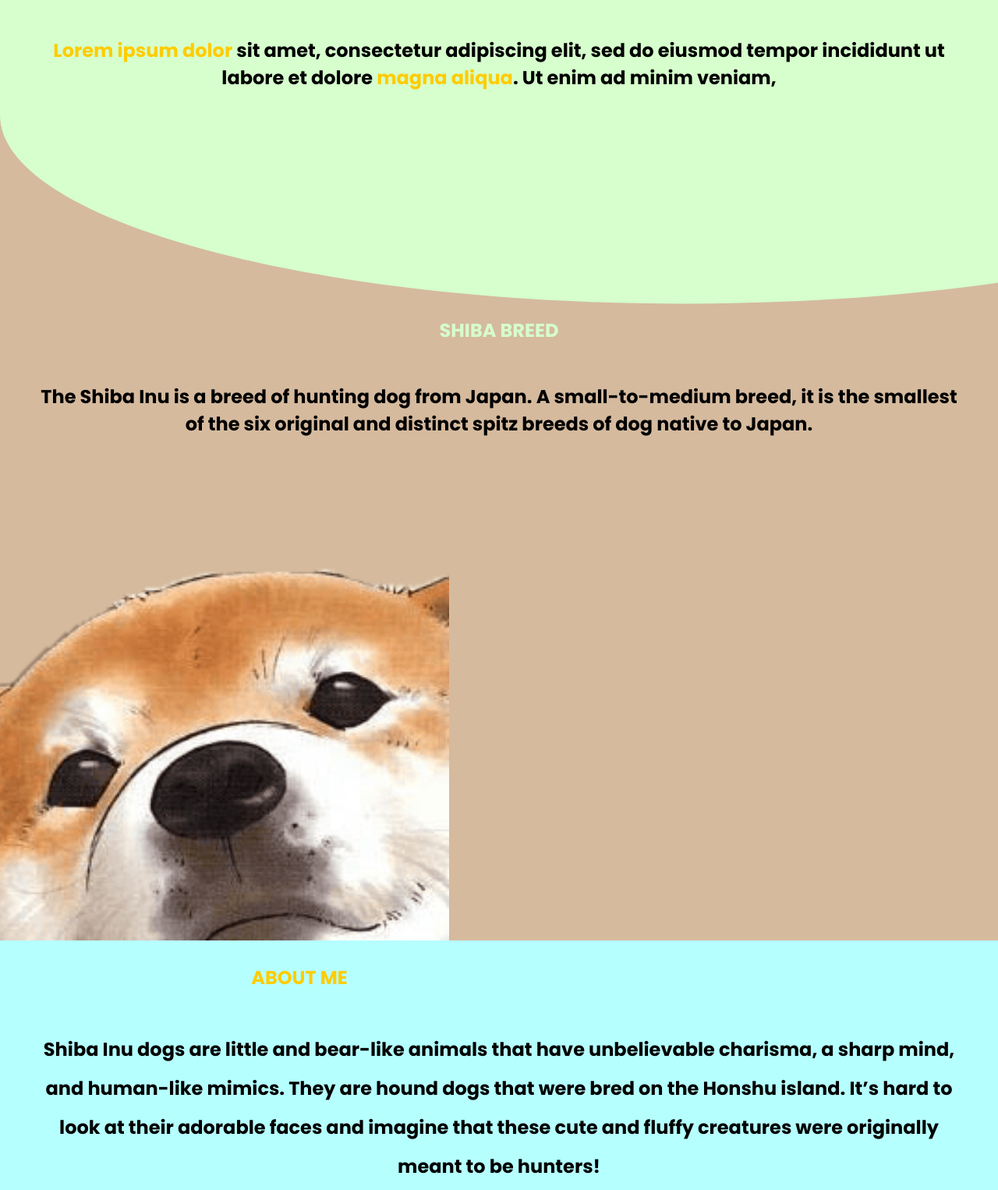
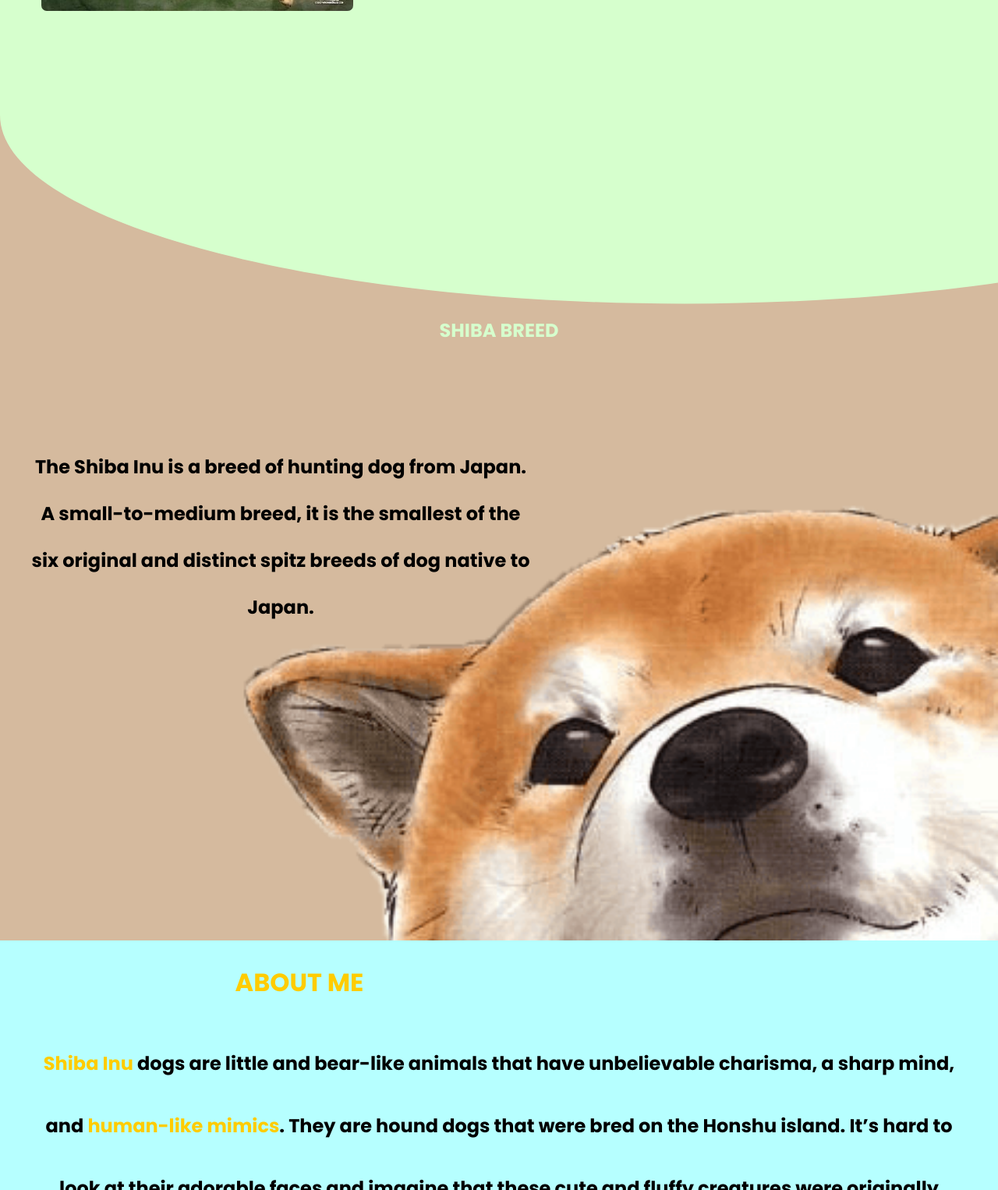
Before and after one commit to vignesh-kundar/cheem, a plain HTML site: page index.html in a window 1280 px wide. Shown: the part 1274-2800 px from the top of the page at 78% size. Drawn offline with Linux system fonts and the light colour scheme; a web font is replaced by a local one.

Commit message:
seconf commit made desktop responsive

```diff
--- a/index.html
+++ b/index.html
@@ -77,7 +77,7 @@
 
             <p class="breed-para">The Shiba Inu is a breed of hunting dog from Japan. A small-to-medium breed, it is the smallest of the six original and distinct spitz breeds of dog native to Japan.</p>
 
-            <img class="breed-img" src="shiba-head.png" alt="">
+            <img class="breed-img" src="shiba-head.png" alt="malla mande">
 
 
 
@@ -87,8 +87,8 @@
 
             <h2 class="about-h2">ABOUT ME</h2>
 
-            <p class="about-para">Shiba Inu dogs are little and bear-like animals that have unbelievable charisma, a sharp mind, and human-like mimics. They are hound dogs that were bred on the Honshu island. It’s hard to look at their adorable faces and imagine that these
-                cute and fluffy creatures were originally meant to be hunters!
+            <p class="about-para"><span class="orange">Shiba Inu</span> dogs are little and bear-like animals that have unbelievable charisma, a sharp mind, and<span class="orange"> human-like mimics</span>. They are hound dogs that were bred on the Honshu island. It’s hard
+                to look at their adorable faces and imagine that these cute and fluffy creatures were originally meant to be hunters!
             </p>
 
         </section>
@@ -105,7 +105,7 @@
             </div>
 
             <p class="by">BY VIGNESH-KUNDAR FOR THE LOVE OF SHIBA❤️</p>
-            <p class='copy'><span>©copyright 2021 -2069</span></p>
+            <p class="copy"><span>©copyright 2021 -2069</span></p>
         </footer>
 
     </div>
--- a/styles.css
+++ b/styles.css
@@ -28,6 +28,7 @@ a {
         padding: 7px;
         border-radius: 7px;
         position: relative;
+        font-family: 'Poppins', sans-serif;
     }
 
     input {
@@ -47,8 +48,6 @@ section {
         position: sticky;
         top: 0;
     }
-
-
     /* -----------------------class------------------------------ */
 
     .logo {
@@ -154,9 +153,9 @@ section {
     .breed-para,
     .about-para {
         text-align: center;
-    font-size: 1.5rem;
+        font-size: 1.2rem;
         font-family: 'Poppins', sans-serif;
-    margin: 50px;
+        margin: 40px;
     }
 
     .custom-shape-divider-bottom-1631609952 {
@@ -186,10 +185,9 @@ section {
     }
 
     .breed-img {
-    position: absolute;
-    height: 60%;
-    bottom: 0;
-    left: -20%;
+        position: relative;
+        height: 70%;
+        right: 40%;
     }
 
     .about-h2 {
@@ -212,7 +210,7 @@ section {
         color: #D5BA9E;
         text-align: center;
         position: relative;
-    top: 55%;
+        top: 5%;
     }
 
     .by {
@@ -222,8 +220,6 @@ section {
         position: relative;
         top: 40%;
     }
-
-
     /* -----------------------ID------------------------------ */
 
     #home {
@@ -252,8 +248,6 @@ section {
         height: 100vh;
         background-color: #B6FFFF;
     }
-
-
     /* -----------------------media-query------------------------------ */
 
     @media (max-width: 600px) {
@@ -291,8 +285,6 @@ section {
             left: 0;
         }
     }
-
-
     /* -----------------------hover------------------------------ */
 
     a:after {
@@ -312,3 +304,58 @@ a:hover:after {
         transform: scaleX(1);
         transform-origin: bottom left;
     }
+    /* -----------------------media-query adjustment------------------------------ */
+
+    @media (min-width: 600px) {
+        .home-para {
+            margin: 15% 0;
+        }
+        .home-para-div {
+            width: 50vw;
+            height: 80vh;
+            position: absolute;
+            right: 0;
+        }
+        .home-img-div {
+            width: 50vw;
+            height: 80vh;
+        }
+        .home-img {
+            height: 60%;
+            width: auto;
+            position: absolute;
+            bottom: 20%;
+            margin: 4vh;
+        }
+        .color-img {
+            float: left;
+            margin: 50px;
+        }
+        .color-para {
+            margin: 17vh 7vw 0 7vw;
+            line-height: 50px;
+            font-size: 1.6rem;
+        }
+        .breed-img {
+            position: absolute;
+            height: 70%;
+            width: auto;
+            bottom: 0;
+            right: 0;
+        }
+        .breed-para {
+            font-size: 1.5rem;
+            position: relative;
+            z-index: 2;
+            width: 50%;
+            line-height: 60px;
+            margin-top: 10%;
+        }
+        .about-para {
+            line-height: 80px;
+            font-size: 1.5rem;
+        }
+        .about-h2 {
+            font-size: 2rem;
+        }
+    }
```
Also changed, not shown: app.js (deleted), shiba-head-1.png (deleted), shiba-head-2.png (deleted), shiba-head-3.png (deleted). Lines whose indentation alone changed are shown as unchanged.
